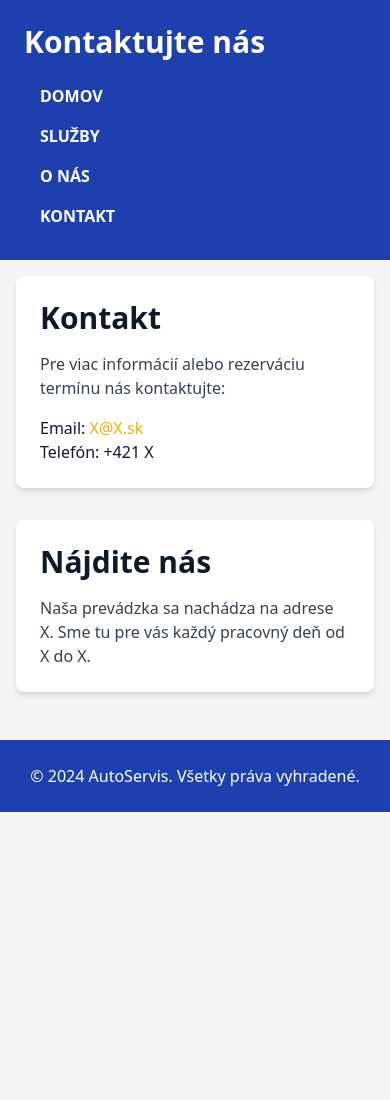
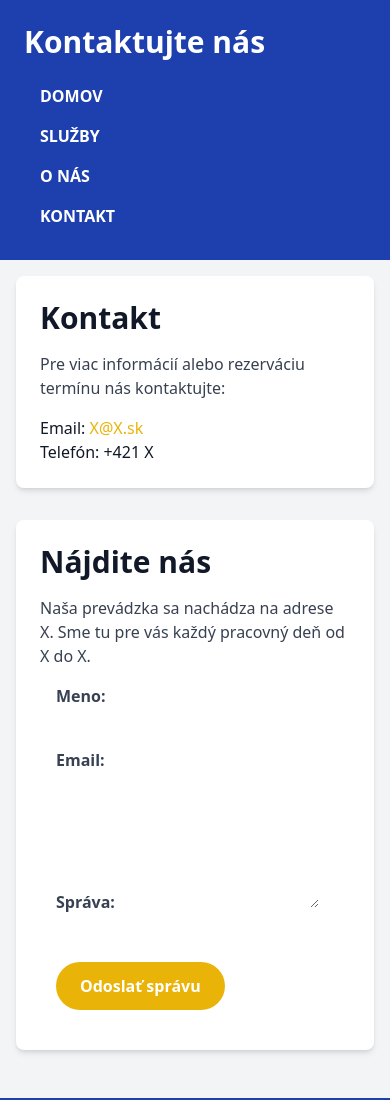
Before and after one commit to hires7/VaiiSem, a website: page src/contact.html in a window 390 px wide. Shown: the top 1100 px of the page. Before the commit the page ends 844 px from the top, so only its background shows below. Drawn offline with Linux system fonts and the light colour scheme.

Commit message:
Pridanie formulara v kontaktoch

```diff
--- a/src/contact.html
+++ b/src/contact.html
@@ -32,8 +32,26 @@
     <div class="card">
       <h2 class="text-3xl md:text-4xl font-semibold mb-4">Nájdite nás</h2>
       <p class="text-lg md:text-xl text-gray-700">Naša prevádzka sa nachádza na adrese X. Sme tu pre vás každý pracovný deň od X do X.</p>
+      <form id="contactForm" class="container mx-auto p-4 md:p-8 bg-white rounded-lg shadow-md mt-8">
+        <div class="mb-4">
+          <label for="name" class="block text-gray-700 font-bold">Meno:</label>
+          <input type="text" id="name" name="name" class="w-full p-2 border border-gray-300 rounded" required minlength="3">
+        </div>
+        <div class="mb-4">
+          <label for="email" class="block text-gray-700 font-bold">Email:</label>
+          <input type="email" id="email" name="email" class="w-full p-2 border border-gray-300 rounded" required pattern="[a-z0-9._%+-]+@[a-z0-9.-]+\.[a-z]{2,}$">
+        </div>
+        <div class="mb-4">
+          <label for="message" class="block text-gray-700 font-bold">Správa:</label>
+          <textarea id="message" name="message" rows="4" class="w-full p-2 border border-gray-300 rounded" required minlength="10"></textarea>
+        </div>
+        <button type="submit" class="cta-button">Odoslať správu</button>
+      </form>
     </div>
   </main>
+
+
+
 
   <footer class="footer">
     <p>&copy; 2024 AutoServis. Všetky práva vyhradené.</p>
```
Also changed, not shown: src/script.js (added, +26 -0 lines), src/services.html (+2 -0 lines).
